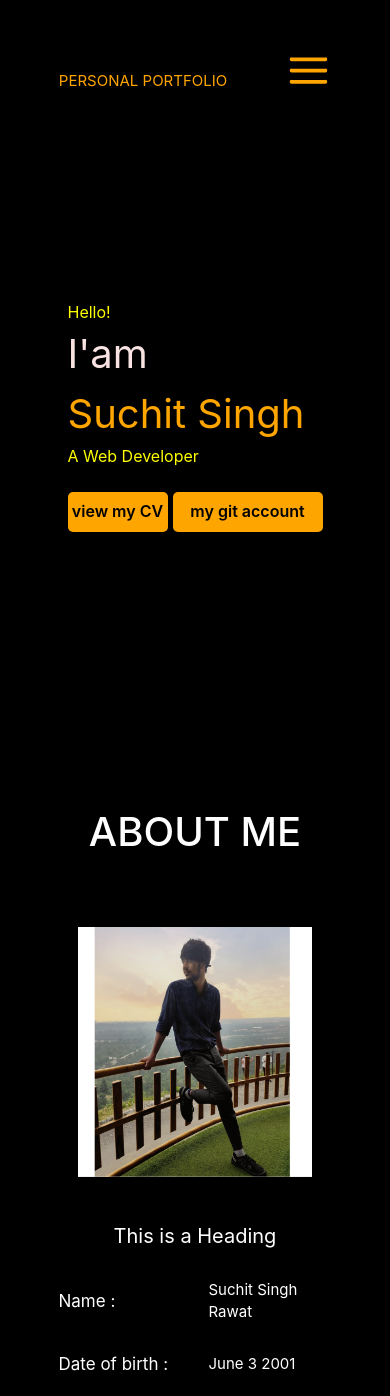
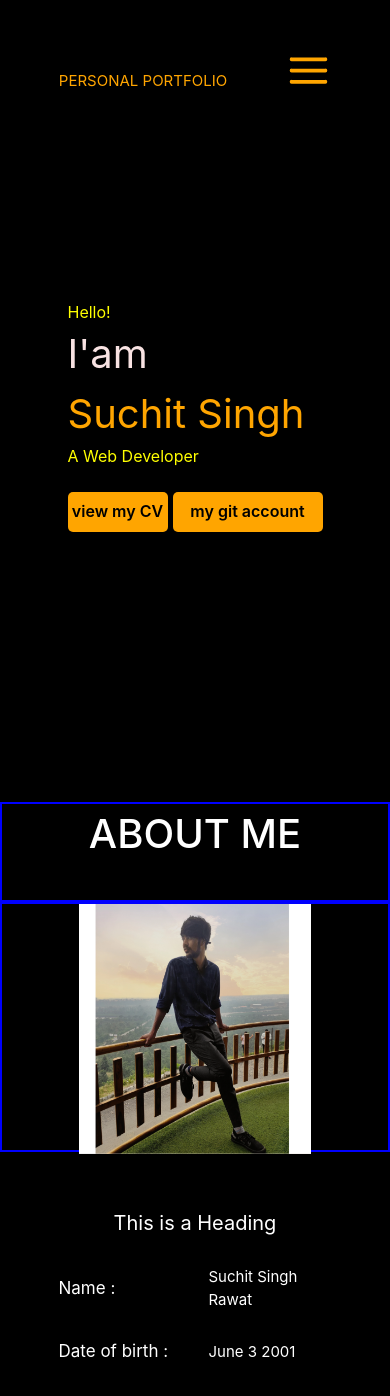
Before and after one commit to Amitrawat4532/portfolio, a Next.js app: page / in a window 390 px wide. Shown: the top 1396 px of the page. Built offline with nearby package versions, Linux system fonts and the light colour scheme.

Commit message:
mobile view

```diff
--- a/Component/Aboutpage.js
+++ b/Component/Aboutpage.js
@@ -6,7 +6,13 @@ const Aboutpage = () => {
   return (
     <>
       {/* ***************header container************** */}
-      <Flex height="100px" width="100%" bgColor="black" justifyContent="center">
+      <Flex
+        height="100px"
+        width="100%"
+        bgColor="black"
+        justifyContent="center"
+        border="2px solid blue"
+      >
         <Text fontSize="40px" fontWeight="500" color="white">
           ABOUT ME
         </Text>
@@ -18,7 +24,8 @@ const Aboutpage = () => {
         <Flex
           justifyContent="center"
           width={["100%", "100%", "50%", "50%"]}
-          height={["300px", "250px", "590px", "590px"]}
+          height={["250px", "250px", "590px", "590px"]}
+          border="2px solid blue"
         >
           <Image
             src="./Images/amit.png"
```
